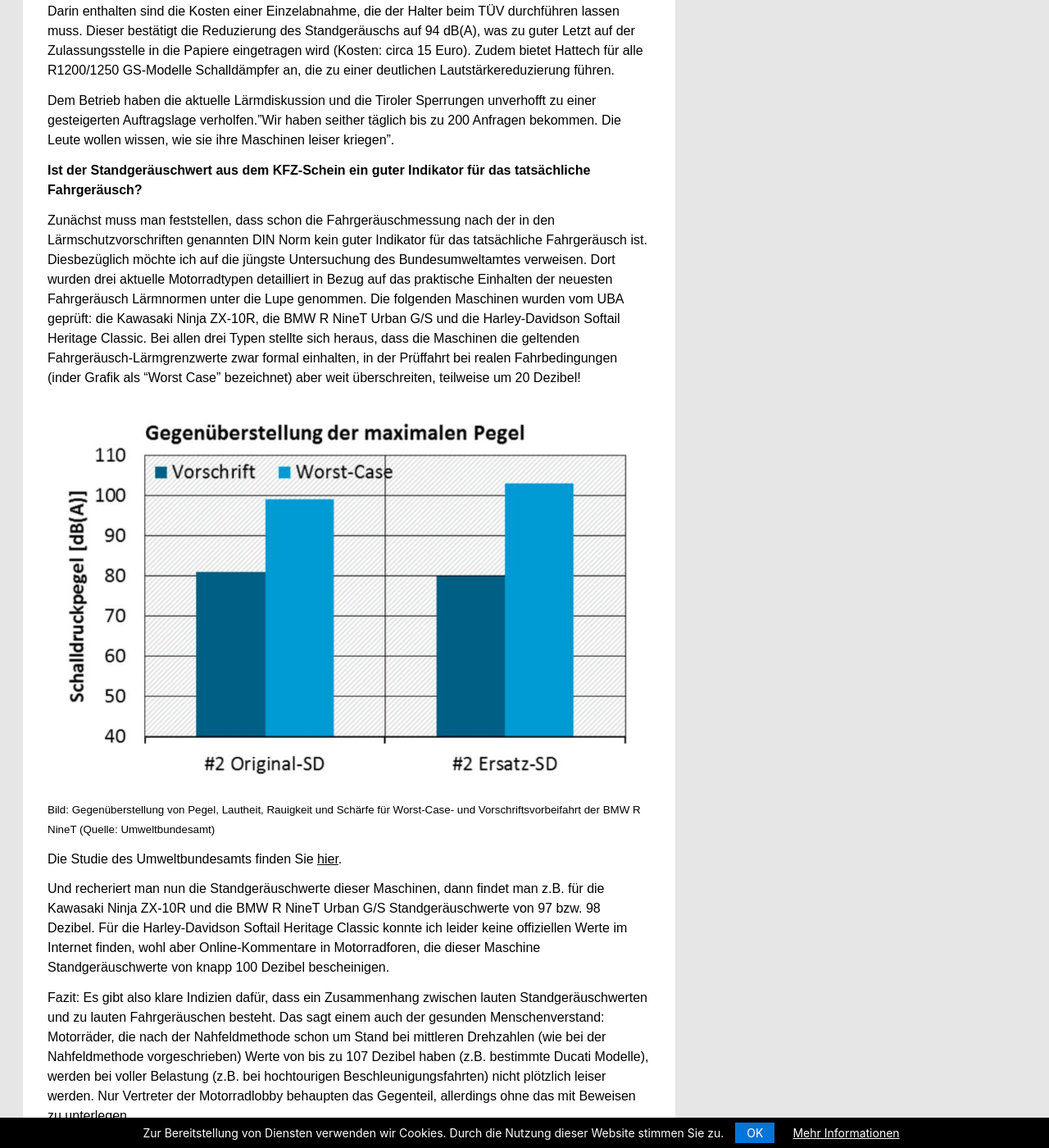
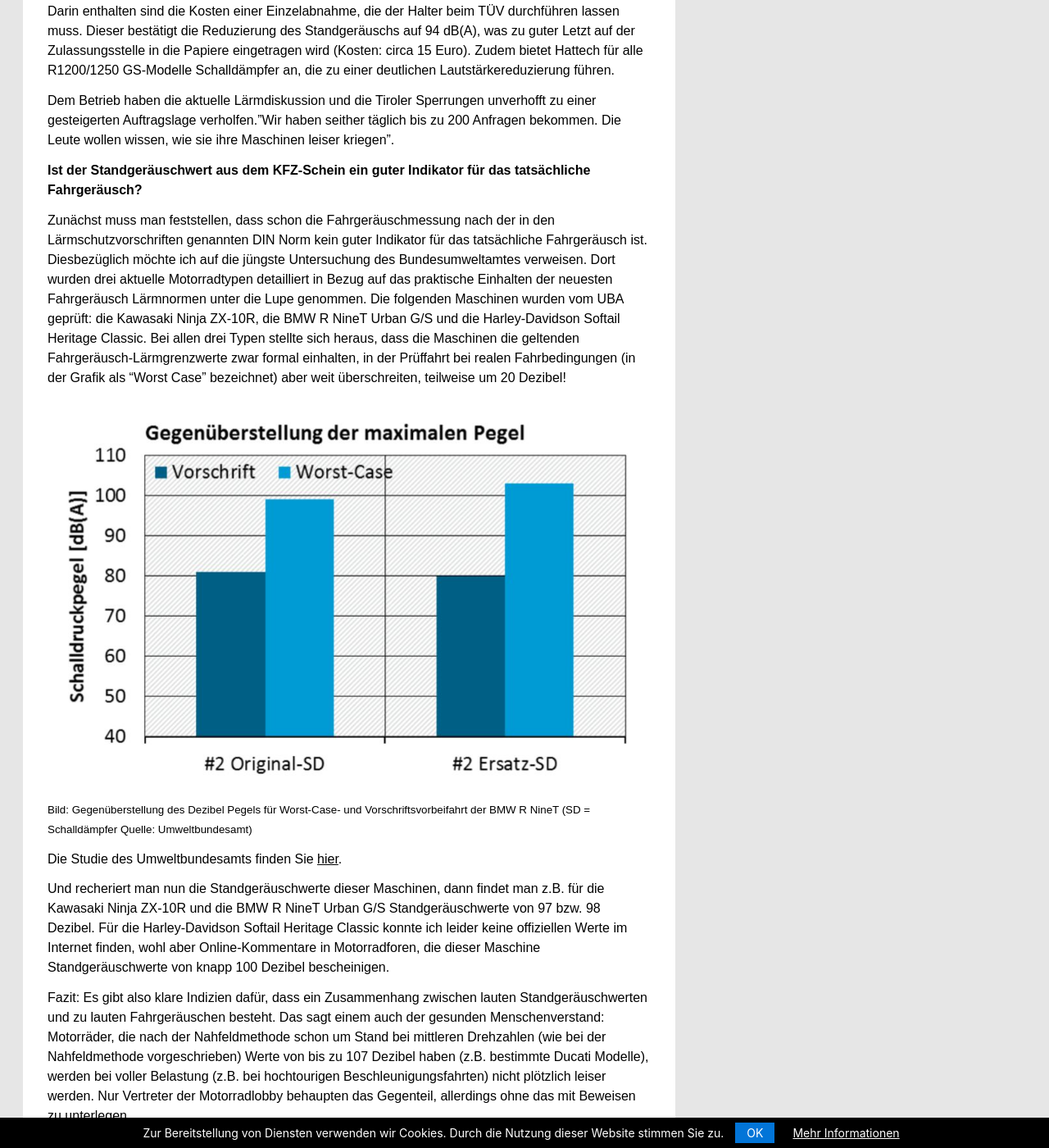
Before and after one commit to rettet-die-stille/rettet-die-stille.github.io, a Jekyll site: the page built from _posts/2020-08-03-was-gegen-motorradlaerm-helfen-wuerde-und-was-nicht.md, in a window 1280 px wide and 1400 px high, scrolled down 2673 px. Shown: the whole window at 82% size. Built offline with Jekyll 4.4.1, drawn with Linux system fonts in a browser that asks for light colours.

Commit message:
Update 2020-08-03-was-gegen-motorradlaerm-helfen-wuerde-und-was-nicht.md

```diff
--- a/_posts/2020-08-03-was-gegen-motorradlaerm-helfen-wuerde-und-was-nicht.md
+++ b/_posts/2020-08-03-was-gegen-motorradlaerm-helfen-wuerde-und-was-nicht.md
@@ -54,12 +54,12 @@ Dem Betrieb haben die aktuelle Lärmdiskussion und die Tiroler Sperrungen unverh
 
 **Ist der Standgeräuschwert aus dem KFZ-Schein ein guter Indikator für das tatsächliche Fahrgeräusch?**
 
-Zunächst muss man feststellen, dass schon die Fahrgeräuschmessung nach der in den Lärmschutzvorschriften genannten DIN Norm kein guter Indikator für das tatsächliche Fahrgeräusch ist. Diesbezüglich möchte ich auf die jüngste Untersuchung des Bundesumweltamtes verweisen. Dort wurden drei aktuelle Motorradtypen detailliert in Bezug auf das praktische Einhalten der neuesten Fahrgeräusch Lärmnormen unter die Lupe genommen. Die folgenden Maschinen wurden vom UBA geprüft: die Kawasaki Ninja ZX-10R, die BMW R NineT Urban G/S und die Harley-Davidson Softail Heritage Classic. Bei allen drei Typen stellte sich heraus, dass die Maschinen die geltenden Fahrgeräusch-Lärmgrenzwerte zwar formal einhalten, in der Prüffahrt bei realen Fahrbedingungen (inder Grafik als "Worst Case" bezeichnet) aber weit überschreiten, teilweise um 20 Dezibel!
+Zunächst muss man feststellen, dass schon die Fahrgeräuschmessung nach der in den Lärmschutzvorschriften genannten DIN Norm kein guter Indikator für das tatsächliche Fahrgeräusch ist. Diesbezüglich möchte ich auf die jüngste Untersuchung des Bundesumweltamtes verweisen. Dort wurden drei aktuelle Motorradtypen detailliert in Bezug auf das praktische Einhalten der neuesten Fahrgeräusch Lärmnormen unter die Lupe genommen. Die folgenden Maschinen wurden vom UBA geprüft: die Kawasaki Ninja ZX-10R, die BMW R NineT Urban G/S und die Harley-Davidson Softail Heritage Classic. Bei allen drei Typen stellte sich heraus, dass die Maschinen die geltenden Fahrgeräusch-Lärmgrenzwerte zwar formal einhalten, in der Prüffahrt bei realen Fahrbedingungen (in der Grafik als "Worst Case" bezeichnet) aber weit überschreiten, teilweise um 20 Dezibel!
 
 <br />
 <figure>
-  <img maxwidth=400 src="/assets/images/bmw_gegenuber.jpg" alt="Gegenüberstellung von Pegel, Lautheit, Rauigkeit und Schärfe für Worst-Case- und Vorschriftsvorbeifahrt der BMW R NineT"/>
-  <figcaption><small>Bild: Gegenüberstellung von Pegel, Lautheit, Rauigkeit und Schärfe für Worst-Case- und Vorschriftsvorbeifahrt der BMW R NineT (Quelle: Umweltbundesamt)</small></figcaption>
+  <img maxwidth=400 src="/assets/images/bmw_gegenuber.jpg" alt="Gegenüberstellung des Dezibel Pegels für Worst-Case- und Vorschriftsvorbeifahrt der BMW R NineT"/>
+  <figcaption><small>Bild: Gegenüberstellung des Dezibel Pegels für Worst-Case- und Vorschriftsvorbeifahrt der BMW R NineT (SD = Schalldämpfer Quelle: Umweltbundesamt)</small></figcaption>
 </figure>
 
 Die Studie des Umweltbundesamts finden Sie <span style="text-decoration: underline;">[hier](https://www.umweltbundesamt.de/sites/default/files/medien/479/publikationen/texte_161-2020_ueberpruefung_der_geraeuschemissionen_von_motorraedern_im_realen_verkehr.pdf)</span>.
```
